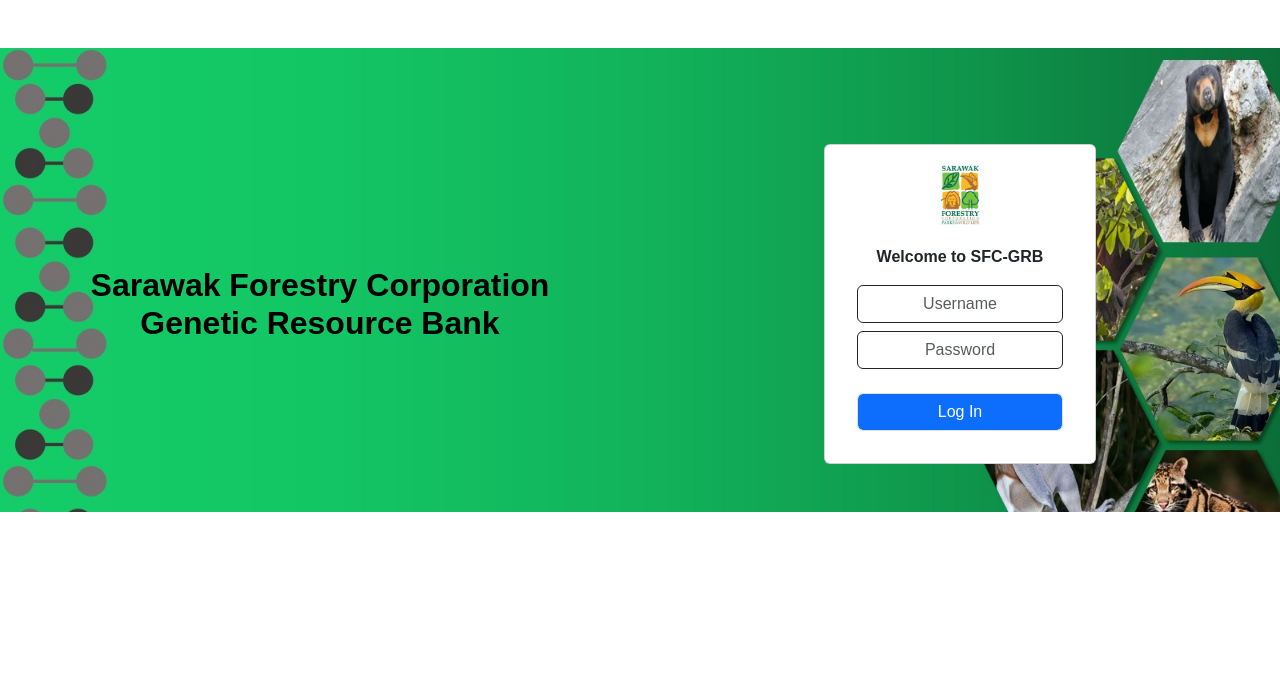
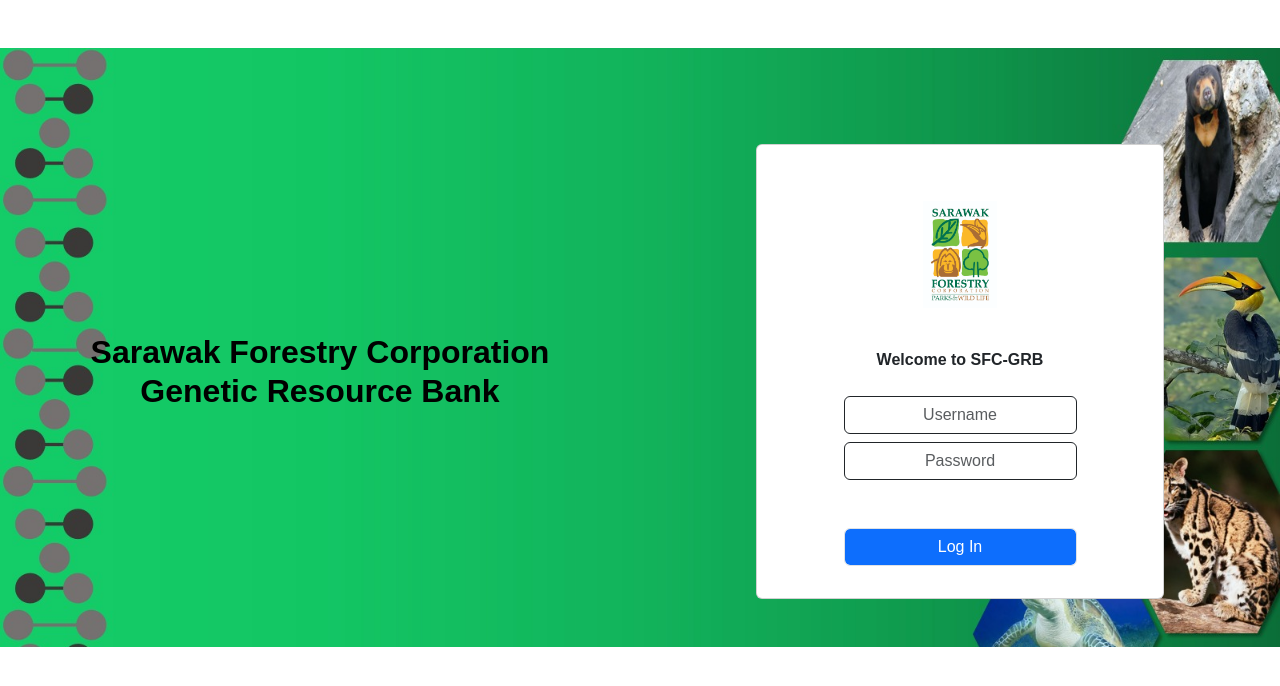
Before and after one commit to Gunslingahhh/SFC-GRB, a PHP site: page /php/login.php in a window 1280 px wide. Shown: the top 686 px of the page. Run offline with PHP 8.4, Linux system fonts and the light colour scheme.

Commit message:
Adjust login height

```diff
--- a/php/login.php
+++ b/php/login.php
@@ -24,15 +24,15 @@
                     </h2>
                 </div>
                 <div class="w-50 mt-5 p-5 text-white text-center d-flex justify-content-center">
-                    <div class="w-50 card bg-white"> <!-- body-container-card-->
-                        <div class="card-body"> <!-- body-container-card-body -->
+                    <div class="w-75 card bg-white"> <!-- body-container-card-->
+                        <div class="card-body mt-3"> <!-- body-container-card-body -->
                             <div class="d-flex flex-column justify-content-center align-items-center">
-                                <a href="../index.php" class="d-flex justify-content-center">
+                                <a href="../index.php" class="d-flex justify-content-center mt-4">
                                     <img src="../assets/image/logo.png" width="20%" alt="Your Logo Alt Text">
                                 </a>
-                                <form action="login_process.php" method="POST" class="p-3">
+                                <form action="login_process.php" method="POST" class="mt-4 p-3">
                                     <p class="text-center fw-bold">Welcome to SFC-GRB</p>
-                                    <input type="text" class="border-1 border-dark form-control mt-2 text-center" name="username" placeholder="Username">
+                                    <input type="text" class="border-1 border-dark form-control mt-4 text-center" name="username" placeholder="Username">
                                     <input type="password" class="border-1 border-dark form-control mt-2 text-center" name="password" placeholder="Password">
                                     <?php
                                         if (isset($_SESSION['message'])) {
@@ -40,7 +40,7 @@
                                             unset($_SESSION['message']);
                                         }
                                     ?>
-                                    <button type="submit" class="form-control mt-4 text-center text-bg-primary">Log In</button>
+                                    <button type="submit" class="form-control mt-5 text-center text-bg-primary">Log In</button>
                                 </form>
                             </div>
                         </div>
```
